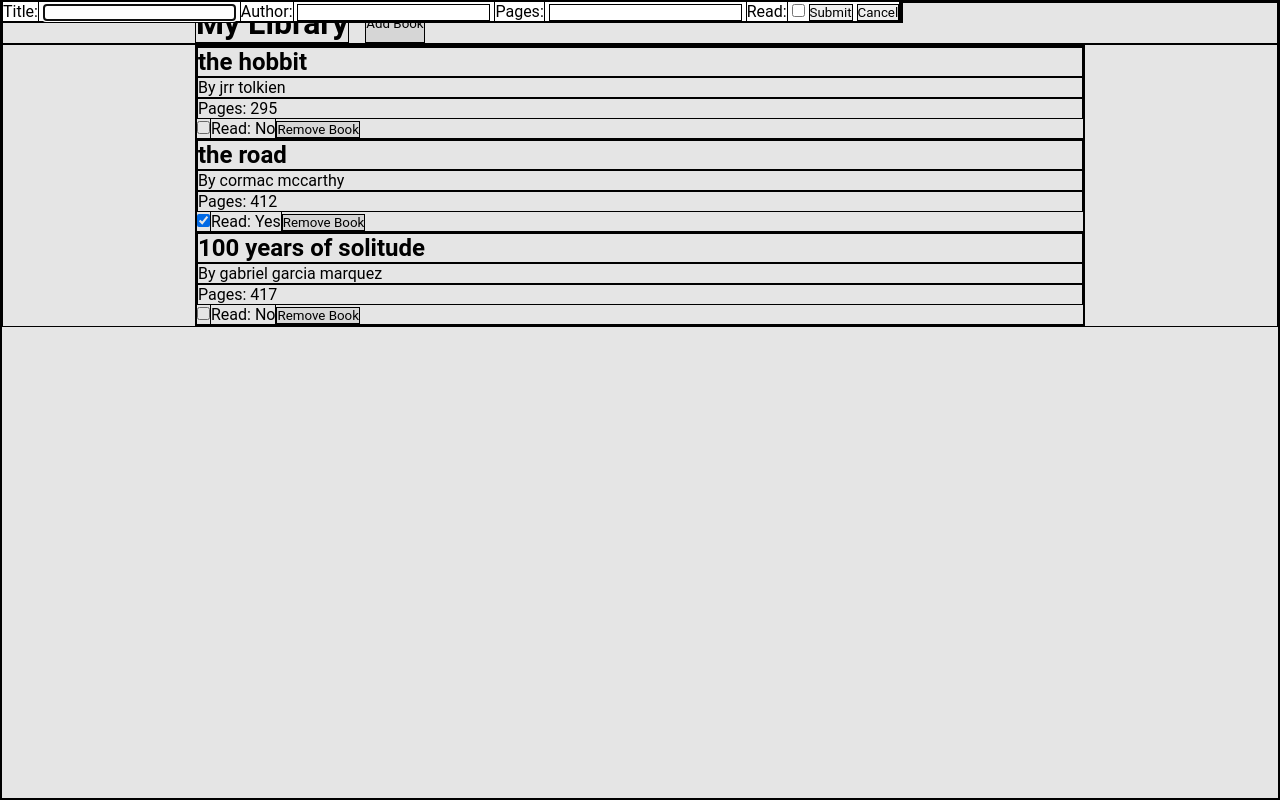
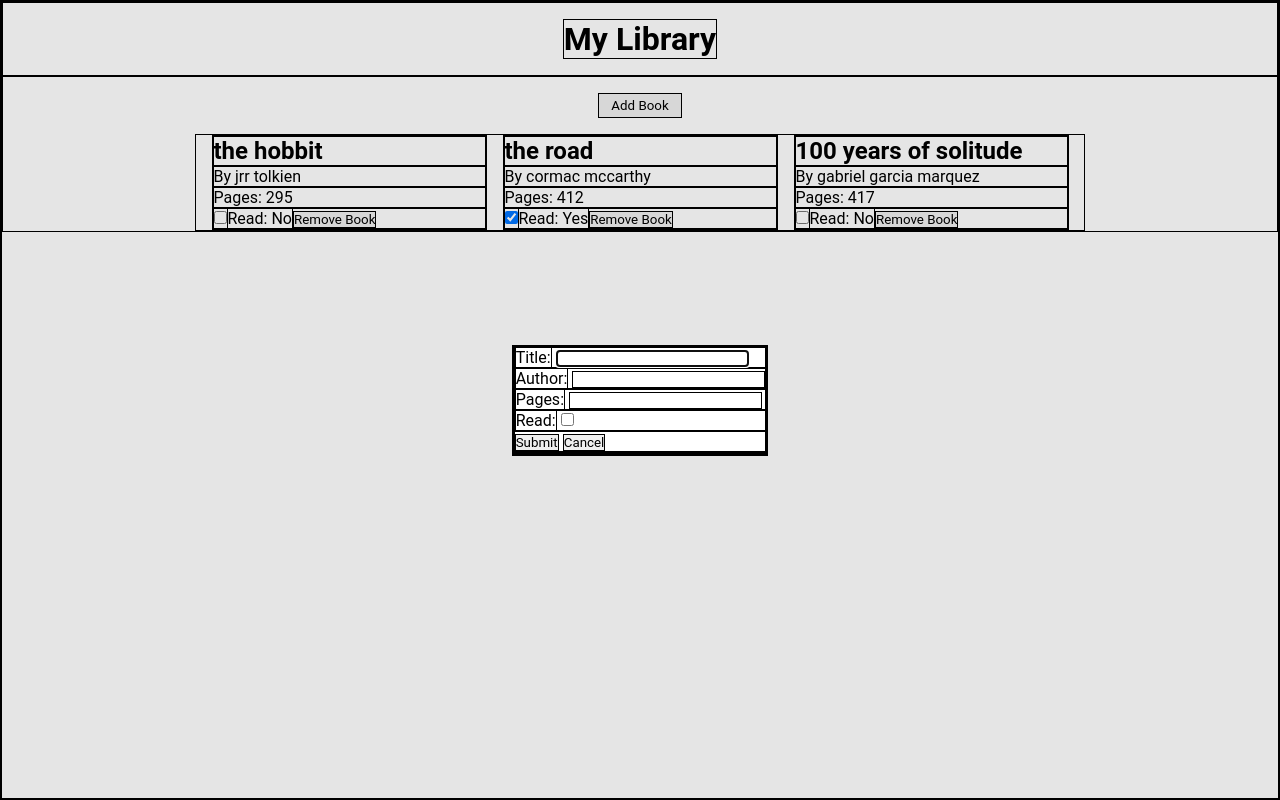
Before and after one commit to valdes91/library, a plain HTML site: page index.html in a window 1280 px wide. Both pictures are taken after a click on the button "Add Book". Drawn offline with Linux system fonts and the light colour scheme.

Commit message:
refactor read control div js, html, and modal styling

```diff
--- a/Book.js
+++ b/Book.js
@@ -84,12 +84,16 @@ function displayLibrary() {
 		removeButton.appendChild(document.createTextNode('Remove Book'));
 		removeButton.addEventListener('click', removeBook);
 
+		const readControlDiv = document.createElement('div');
+		readControlDiv.appendChild(readCheckbox);
+		readControlDiv.appendChild(readStatus);
+		readControlDiv.appendChild(removeButton);
+		readControlDiv.classList.add('read-control');
+
 		bookCard.appendChild(title);
 		bookCard.appendChild(author);
 		bookCard.appendChild(pages);
-		bookCard.appendChild(readCheckbox);
-		bookCard.appendChild(readStatus);
-		bookCard.appendChild(removeButton);
+		bookCard.appendChild(readControlDiv);
 
 		bookDiv.appendChild(bookCard);
 	});
--- a/index.html
+++ b/index.html
@@ -9,30 +9,40 @@
 	<body>
 		<header class="flex">
 			<h1>My Library</h1>
+		</header>
+		<main class="flex column">
+			<button id="show-dialog">Add Book</button>
+			<div class="book-div grid"></div>
 			<dialog>
-				<form id="form" method="dialog">
+				<form class="flex column" id="form" method="dialog">
+					<div>
 						<label for="title">Title:</label>
 						<input type="text" name="book-title" id="title" />
+					</div>
 
+					<div>
 						<label for="author">Author:</label>
 						<input type="text" name="book-author" id="author" />
+					</div>
 
+					<div>
 						<label for="pages">Pages:</label>
 						<input type="number" name="book-pages" id="pages" />
+					</div>
 
+					<div>
 						<label for="read">Read:</label>
 						<input type="checkbox" name="book-read" id="read" />
+					</div>
 
+					<div>
 						<button type="submit" id="submitBtn" value="submit">Submit</button>
 						<button id="cancelBtn" value="cancel">Cancel</button>
+					</div>
 
 					<span id="errorText"></span>
 				</form>
 			</dialog>
-			<button id="show-dialog">Add Book</button>
-		</header>
-		<main>
-			<div class="book-div grid"></div>
 		</main>
 	</body>
 	<script src="./Book.js"></script>
--- a/styles.css
+++ b/styles.css
@@ -13,6 +13,10 @@
 
 .flex {
 	display: flex;
+}
+
+.column {
+	flex-direction: column;
 }
 
 .grid {
@@ -39,11 +43,13 @@ html {
 }
 
 header {
-	justify-content: flex-start;
-	gap: 1rem;
+	justify-content: center;
+	padding: 1rem;
 }
 
-body {
+body,
+main,
+.book-div {
 	min-height: 100%;
 }
 
@@ -52,5 +58,20 @@ body > * {
 	padding-right: 12rem;
 }
 
-/* .book-div {
-} */
+dialog {
+	margin: auto;
+}
+
+#show-dialog {
+	width: fit-content;
+	align-self: center;
+	margin-top: 1rem;
+	margin-bottom: 1rem;
+	padding: 0.25rem 0.75rem;
+}
+
+.book-div {
+	gap: 1rem;
+	grid-template-columns: repeat(auto-fit, minmax(275px, max-content));
+	justify-content: center;
+}
```
Lines whose indentation alone changed are shown as unchanged.
